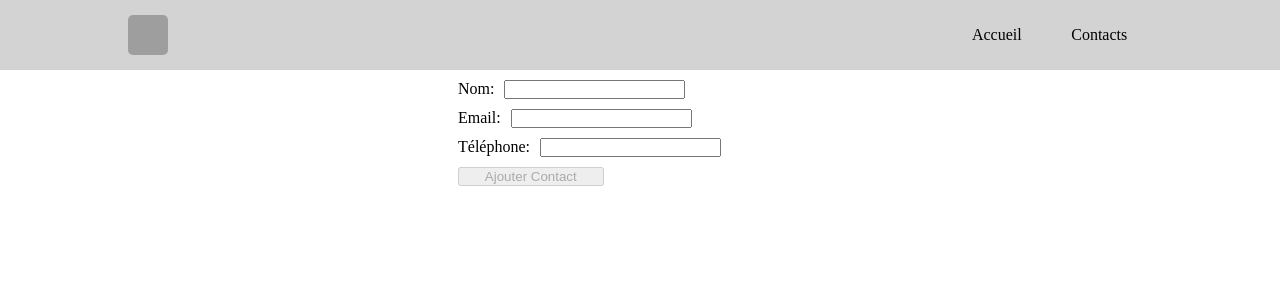
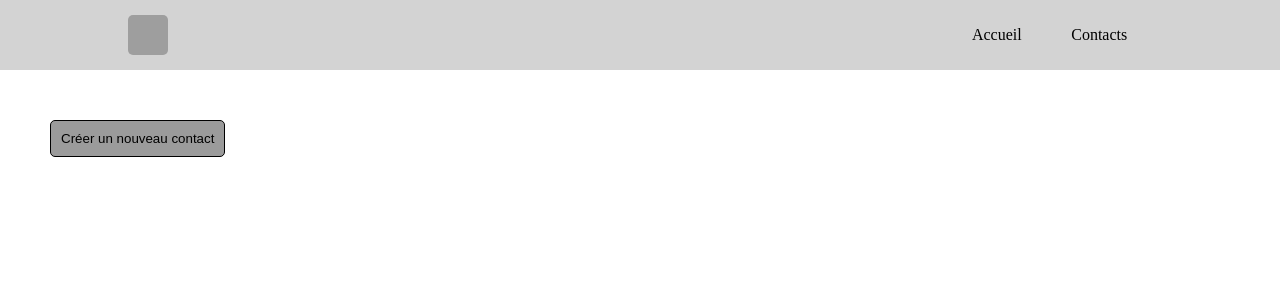
Before and after one commit to CedraCN04/contact-planner-with-angular, an Angular app: page / in a window 1280 px wide. Shown: the top 300 px of the page. Built offline with nearby package versions, Linux system fonts and the light colour scheme; grey boxes are pictures that could not be loaded.

Commit message:
ajout d'un toogle pour faire apparaitre / disparaitre le formulaire

```diff
--- a/src/app/app.component.ts
+++ b/src/app/app.component.ts
@@ -9,7 +9,7 @@ import { Contact } from './models/contact';
 @Component({
   selector: 'app-root',
   standalone: true,
-  imports: [CommonModule, MenuComponent, CardContactComponent, CardContactComponent, ContactFormComponent],
+  imports: [CommonModule, MenuComponent, CardContactComponent, ContactFormComponent],
   templateUrl: './app.component.html',
   styleUrl: './app.component.scss'
 })
--- a/src/app/card-contact/card-contact.component.ts
+++ b/src/app/card-contact/card-contact.component.ts
@@ -1,11 +1,10 @@
-import { CommonModule } from '@angular/common';
 import { Component, Input } from '@angular/core';
 import { Contact } from '../models/contact';
 
 @Component({
   selector: 'app-card-contact',
   standalone: true,
-  imports: [CommonModule],
+  imports: [],
   templateUrl: './card-contact.component.html',
   styleUrl: './card-contact.component.scss'
 })
--- a/src/app/contact-form/contact-form.component.html
+++ b/src/app/contact-form/contact-form.component.html
@@ -1,4 +1,9 @@
-<form (ngSubmit)="onSubmit()" #contactForm="ngForm">
+<div class="container-form">
+  <button class="toogleAdd" (click)="toogleForm()">
+    Créer un nouveau contact
+  </button>
+
+  <form *ngIf="showForm" (ngSubmit)="onSubmit()" #contactForm="ngForm">
     <div class="contact-infos">
       <label for="name">Nom:</label>
       <input
@@ -43,3 +48,4 @@
       Ajouter Contact
     </button>
   </form>
+</div>
--- a/src/app/contact-form/contact-form.component.scss
+++ b/src/app/contact-form/contact-form.component.scss
@@ -1,4 +1,12 @@
+.container-form{
+  position: relative;
+}
+
 form {
+  position: absolute;
+  top: 50%;
+  left: 50%;
+  transform: translate(-50%, -50%);
   width: 30%;
   display: flex;
   flex-direction: column;
@@ -16,3 +24,15 @@ form {
 .add {
   width: 40%;
 }
+
+.toogleAdd {
+  margin: 50px;
+  padding: 10px;
+  border: 1px solid black;
+  border-radius: 5px;
+  background-color: rgb(155, 155, 155);
+  &:hover {
+    cursor: pointer;
+    background-color: lightgrey;
+  }
+}
--- a/src/app/contact-form/contact-form.component.ts
+++ b/src/app/contact-form/contact-form.component.ts
@@ -1,3 +1,4 @@
+import { NgIf } from '@angular/common';
 import { Component, EventEmitter, Output } from '@angular/core';
 import { FormsModule } from '@angular/forms';
 import { Contact } from '../models/contact';
@@ -5,16 +6,22 @@ import { Contact } from '../models/contact';
 @Component({
   selector: 'app-contact-form',
   standalone: true,
-  imports: [FormsModule],
+  imports: [FormsModule, NgIf],
   templateUrl: './contact-form.component.html',
   styleUrls: ['./contact-form.component.scss']
 })
 export class ContactFormComponent {
   @Output() contactCreated = new EventEmitter<Contact>();
   contact: Contact = new Contact(0, '', '', '', '');
+  showForm: boolean = false;
+
+  toogleForm() {
+    this.showForm = !this.showForm;
+  }
 
   onSubmit() {
     this.contactCreated.emit(this.contact);
     this.contact = new Contact(0, '', '', '', ''); // Réinitialiser le formulaire
+    this.showForm = false;
   }
 }
```
Lines whose indentation alone changed are shown as unchanged.
